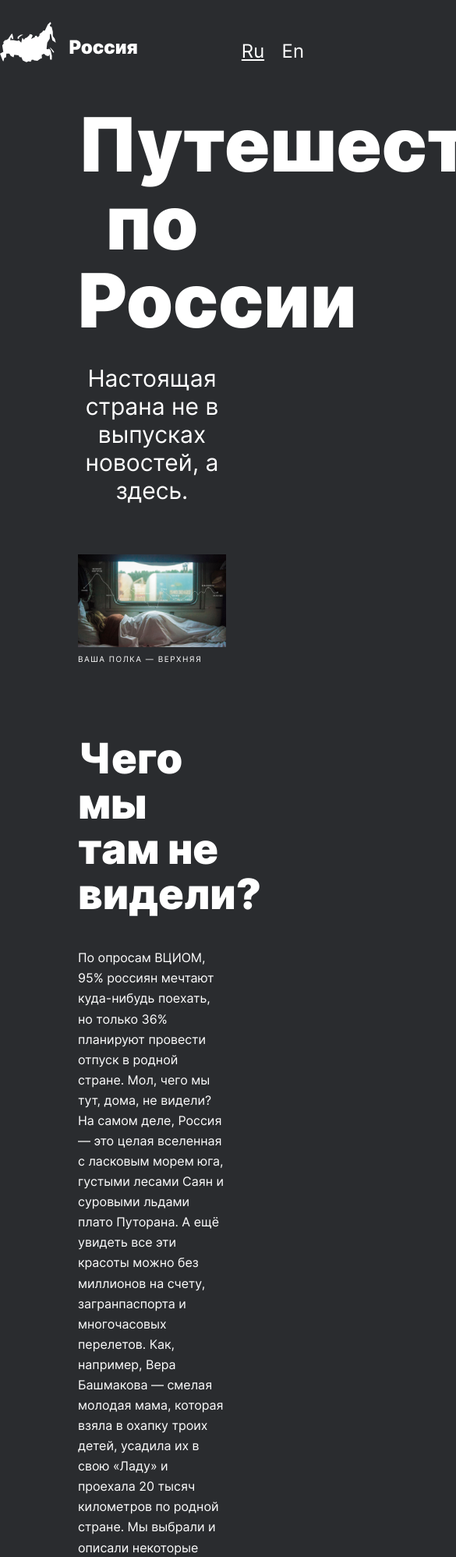
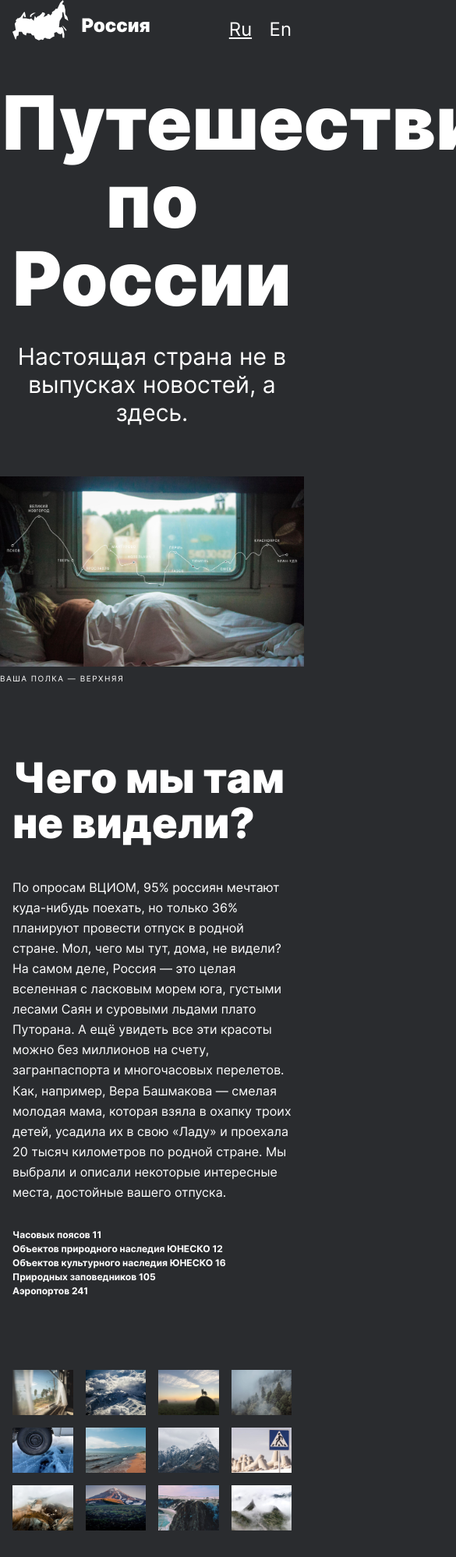
Before and after one commit to SigVad/russian-travel, a plain HTML site: page index.html in a window 390 px wide. Shown: the top 1997 px of the page at 78% size, 585 px wide, since content can reach past the window. Drawn offline with Linux system fonts and the light colour scheme.

Commit message:
адаптив боковые отступы секций

```diff
--- a/blocks/content/__break/content__break.css
+++ b/blocks/content/__break/content__break.css
@@ -1,3 +1,4 @@
+/* разрыв между секциями */
 .content__break {
   margin: 0 auto 92px;
 }
--- a/blocks/content/content.css
+++ b/blocks/content/content.css
@@ -1,16 +1,9 @@
-/* .content {
-  font-family: 'Inter', Arial, sans-serif;
-  color: #fff;
-
-  -webkit-font-smoothing: antialiased;
-  -moz-osx-font-smoothing: grayscale;
-  -webkit-text-size-adjust: 100%;
-  -ms-text-size-adjust: 100%;
-  -moz-text-size-adjust: 100%;
+.content {
+  padding: 0 48px;
 }
 
 @media screen and (max-width: 1279px) {
   .content {
-    max-width: 100%;
+    padding: 0;
   }
-} */
+}
--- a/blocks/footer/footer.css
+++ b/blocks/footer/footer.css
@@ -1,5 +1,17 @@
 .footer {
-  /* padding: 92px 0 24px; */
+  padding: 0 48px;
   display: flex;
   justify-content: space-between;
 }
+
+@media screen and (max-width: 1023px) {
+  .footer {
+    padding: 0 24px;
+  }
+}
+
+@media screen and (max-width: 767px) {
+  .footer {
+    padding: 0 16px;
+  }
+}
--- a/blocks/header/header.css
+++ b/blocks/header/header.css
@@ -1,6 +1,18 @@
 .header {
-  /* padding: 28px 0 0; */
+  padding: 0 48px;
   display: flex;
   justify-content: space-between;
   align-items: flex-end;
 }
+
+@media screen and (max-width: 1023px) {
+  .header {
+    padding: 0 24px;
+  }
+}
+
+@media screen and (max-width: 767px) {
+  .header {
+    padding: 0 16px;
+  }
+}
--- a/blocks/intro/intro.css
+++ b/blocks/intro/intro.css
@@ -1,10 +1,32 @@
 .intro {
-  /* padding-top: 92px; */
-  /* padding-left: 100px; */
+  /* padding: 0 100px; */
   /* margin: 0 auto; */
   width: calc(100% - 100px*2);
+  max-width: 984px;
   min-height: 429px;
 
   /* display: flex;
   justify-content: space-between; */
 }
+
+
+@media screen and (max-width: 1279px) {
+  .intro {
+    /* padding: 0 48px; */
+    width: calc(100% - 48px*2);
+  }
+}
+
+@media screen and (max-width: 1023px) {
+  .intro {
+    /* padding: 0 24px; */
+    width: calc(100% - 24px*2);
+  }
+}
+
+@media screen and (max-width: 767px) {
+  .intro {
+    /* padding: 0 16px; */
+    width: calc(100% - 16px*2);
+  }
+}
--- a/blocks/lead/lead.css
+++ b/blocks/lead/lead.css
@@ -1,7 +1,20 @@
 .lead {
   max-width: 984px;
-  /* margin: 0 auto; */
-  /* padding: 56px 0 0; */
+  /* padding: 0 100px; */
   width: calc(100% - 100px*2);
-  box-sizing: border-box;
+  /* box-sizing: border-box; */
 }
+
+@media screen and (max-width: 1279px) {
+  .lead {
+    /* padding: 0 48px; */
+    width: calc(100% - 48px*2);
+  }
+}
+
+@media screen and (max-width: 1023px) {
+  .lead {
+    /* padding: 0; */
+    width: 100%;
+  }
+}
--- a/blocks/page/__content/page__content.css
+++ /dev/null
@@ -1,13 +0,0 @@
-.page__content {
-  margin: 28px auto 24px;
-  padding: 0 48px 0;
-  min-width: 320px;
-  max-width: 1280px;
-  box-sizing: border-box;
-}
-
-@media (max-width: 1279px) {
-  .page__content {
-    padding: 0;
-  }
-}
--- a/blocks/page/page.css
+++ b/blocks/page/page.css
@@ -1,4 +1,9 @@
 .page {
+
+  margin: 0 auto;
+  min-width: 320px;
+  max-width: 1280px;
+  box-sizing: border-box;
 
   background-color: #2A2C2F;
 
--- a/blocks/photo-grid/photo-grid.css
+++ b/blocks/photo-grid/photo-grid.css
@@ -1,8 +1,29 @@
 .photo-grid {
-  /* padding-top: 94px; */
+  padding: 0;
   width: 100%;
   display: grid;
   grid-gap: 16px;
   grid-template-columns: repeat(4,1fr);
   grid-template-rows: repeat(3, 1fr);
 }
+
+@media screen and (max-width: 1279px) {
+  .photo-grid {
+    /* padding: 0 48px; */
+    width: calc(100% - 48px*2);
+  }
+}
+
+@media screen and (max-width: 1023px) {
+  .photo-grid {
+    /* padding: 0 24px; */
+    width: calc(100% - 24px*2);
+  }
+}
+
+@media screen and (max-width: 767px) {
+  .photo-grid {
+    /* padding: 0 16px; */
+    width: calc(100% - 16px*2);
+  }
+}
--- a/blocks/places/places.css
+++ b/blocks/places/places.css
@@ -1,4 +1,27 @@
 .places {
   max-width: 984px;
   width: calc(100% - 100px*2);
+  /* padding: 0 100px; */
 }
+
+
+@media screen and (max-width: 1279px) {
+  .places {
+    /* padding: 0 48px; */
+    width: calc(100% - 48px*2);
+  }
+}
+
+@media screen and (max-width: 1023px) {
+  .places {
+    /* padding: 0 24px; */
+    width: calc(100% - 24px*2);
+  }
+}
+
+@media screen and (max-width: 767px) {
+  .places {
+    /* padding: 0; */
+    width: 100%;
+  }
+}
--- a/index.html
+++ b/index.html
@@ -9,8 +9,6 @@
 </head>
 
 <body class="page">
-  <div class="page__content">
-
   <!--ниже шапка сайта -->
   <header class="header page__margin-vw">
     <img class="header__logo" src="./images/header/header-logo.svg" alt="логотип карта России">
@@ -20,7 +18,6 @@
     </nav>
   </header>
   <main class="content">
-
     <!--ниже секция Путешествия по России-->
     <section class="lead page__margin-vw content__break">
       <h1 class="lead__title">Путешествия по России</h1>
@@ -29,7 +26,6 @@
       "./images/lead/lead-polka.jpg" alt="фото боковушка в поезде и маршрут">
       <p class="lead__caption">ваша полка — верхняя</p>
     </section>
-
     <!--ниже секция Чего мы там не видели?-->
     <section class="intro content__break">
       <h2 class="intro__title">Чего мы там не видели?</h2>
@@ -159,6 +155,5 @@
     </nav>
     <p class="footer__copyright">&copy; 2022. Вадим Сигачев</p>
   </footer>
-  </div>
 </body>
 </html>
--- a/pages/index.css
+++ b/pages/index.css
@@ -1,7 +1,6 @@
 @import url(../vendor/normalize.css);
 @import url(../vendor/fonts/fonts.css);
 @import url(../blocks/page/page.css);
-@import url(../blocks/page/__content/page__content.css);/**/
 @import url(../blocks/content/content.css);
 @import url(../blocks/content/__break/content__break.css);/**/
 /* header */
```
Also changed, not shown: 1 other file. Lines whose indentation alone changed are shown as unchanged.
